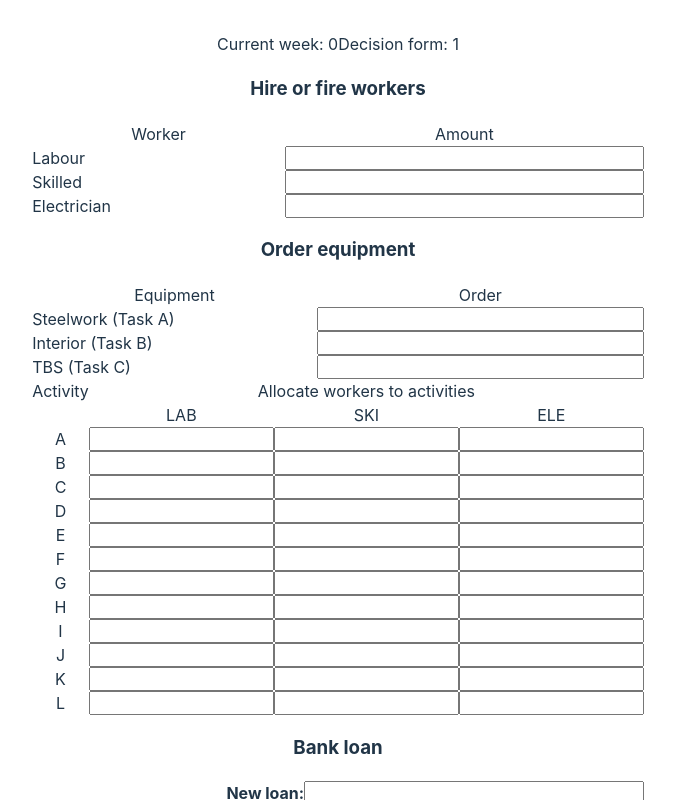
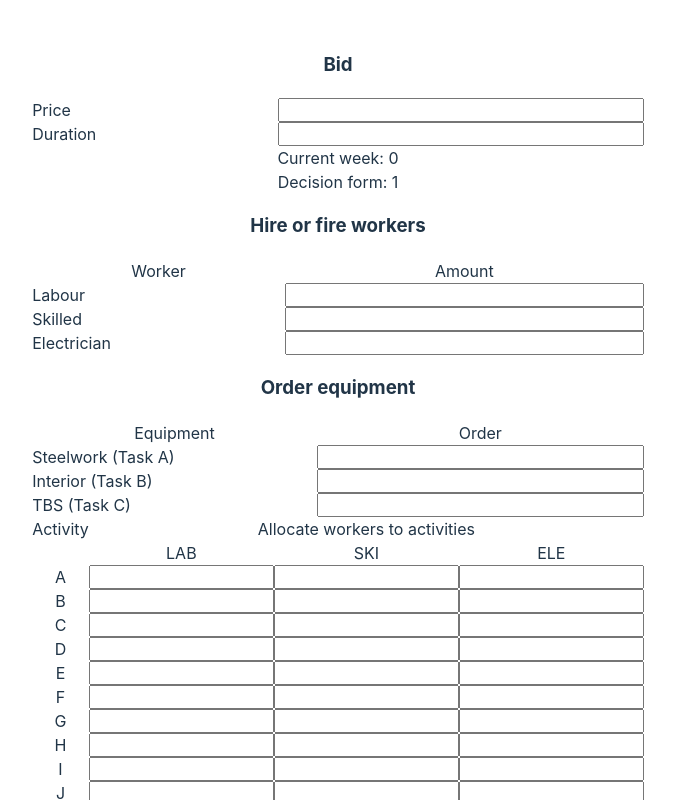
Before and after one commit to BLumbye/project-game, a Vue app: page / in a window 1280 px wide. Shown: the top 800 px of the page, without its empty margins (302-977 px from the left). Built offline with nearby package versions, Linux system fonts and the light colour scheme.

Commit message:
Added bid, streamlined use of span for grid columns

```diff
--- a/src/App.vue
+++ b/src/App.vue
@@ -9,7 +9,7 @@ import NextWeek from './components/NextWeek.vue';
 </script>
 
 <template>
-  <!-- <Bid /> -->
+  <Bid />
   <div class="week-display">
     <span>Current week: 0</span>
     <span>Decision form: 1</span>
@@ -21,3 +21,12 @@ import NextWeek from './components/NextWeek.vue';
   <Funds />
   <NextWeek />
 </template>
+
+
+<style scoped lang="postcss">
+.week-display {
+  display: grid;
+  grid-template-columns: repeat(1, auto);
+  grid-template-rows: repeat(2, auto);
+}
+</style>
--- a/src/components/Bid.vue
+++ b/src/components/Bid.vue
@@ -1,11 +1,10 @@
 <template>
+  <h3 class="bid-column-label">Bid</h3>
   <div class="bid">
-    <h3 class="bid-header">Bid</h3>
-    <span class="bid-column-label">Bid</span>
-    <label for="bid-cost-input" class="bid-label">Cost</label>
-    <input type="number" class="bid-input" name="bid-cost-input" />
-    <label for="bid-time-input" class="bid-label">Time</label>
-    <input type="number" class="bid-input" name="bid-time-input" />
+    <label for="bid-price-input" class="bid-label">Price</label>
+    <input type="number" class="bid-input" name="bid-price-input" />
+    <label for="bid-duration-input" class="bid-label">Duration</label>
+    <input type="number" class="bid-input" name="bid-suration-input" />
   </div>
 </template>
 
@@ -14,15 +13,19 @@
 <style scoped lang="postcss">
 .bid {
   display: grid;
-  grid-template-columns: repeat(1, auto);
-  grid-template-rows: repeat(3, auto);
+  grid-template-columns: repeat(2, auto);
+  grid-template-rows: repeat(2, auto);
 }
 
 .component-title {
-  grid-column: span 2 / span 2;
+  grid-column: span 2;
 }
 
 .bid-label {
   text-align: left;
 }
+
+.bid-column-label{
+  font-style: bold;  /* no bold? */
+}
 </style>
--- a/src/components/Equipment.vue
+++ b/src/components/Equipment.vue
@@ -23,7 +23,7 @@
 }
 
 .component-title {
-  grid-column: span 2 / span 2;
+  grid-column: span 2;
 }
 
 .equipment-label {
--- a/src/components/Workers.vue
+++ b/src/components/Workers.vue
@@ -23,7 +23,7 @@
 }
 
 .component-title {
-  grid-column: span 2 / span 2;
+  grid-column: span 2;
 }
 
 .worker-label {
```
